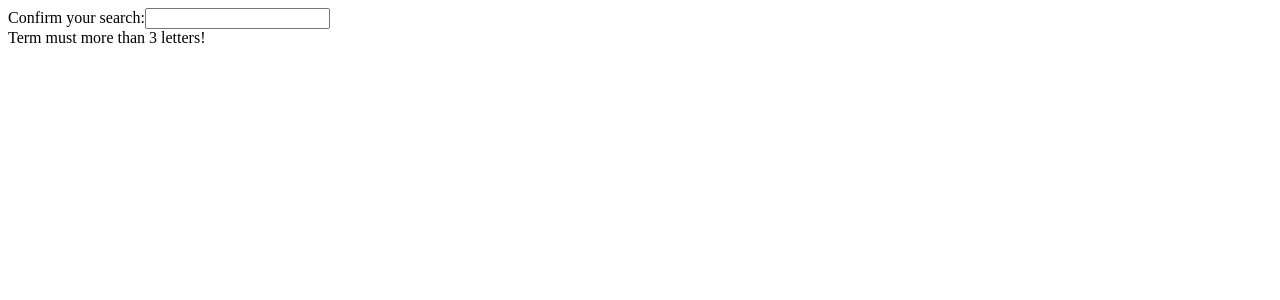
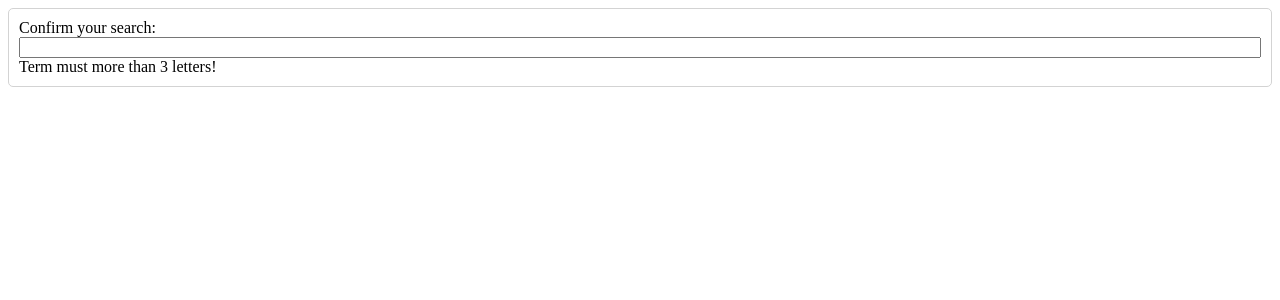
Before and after one commit to zdTang/stephen_react_Mike_learn, a React (Create React App) app in the folder learn_jsx/: page / in a window 1280 px wide. Shown: the top 300 px of the page. Built offline with nearby package versions, Linux system fonts and the light colour scheme.

Commit message:
c5-81 A Touch of Styling

```diff
--- /dev/null
+++ b/learn_jsx/src/CSS/SearchBar.css
@@ -0,0 +1,10 @@
+.search-bar{
+    border:1px solid lightgray;
+    border-radius: 5px;
+    padding:10px;
+}
+
+.search-bar form{
+    display: flex;
+    flex-direction: column;
+}
--- a/learn_jsx/src/api.js
+++ b/learn_jsx/src/api.js
@@ -1,12 +1,13 @@
 import axios from 'axios';
 
-const searchImages = async ()=>{const response=await axios.get('https://api.unsplash.com/search/photos',
+const searchImages = async (term)=>
     {
-        headers:{Authorization:'Client-ID 19I2fHRRBKZmDnZNN4Uee-lPSaYEPakmTxhWWJv7b20'},
-        params:{
-            query:'cars'
-    }
-});
+        console.log(term);
+        const response=await axios.get('https://api.unsplash.com/search/photos',
+        {
+            headers:{Authorization:'Client-ID 19I2fHRRBKZmDnZNN4Uee-lPSaYEPakmTxhWWJv7b20'},
+            params:{query:term }
+        });
     console.log(response);
     return response;
 }
--- a/learn_jsx/src/components/SearchBar.js
+++ b/learn_jsx/src/components/SearchBar.js
@@ -1,4 +1,5 @@
 import { useState } from "react";
+import "../CSS/SearchBar.css"
 const Searchbar = ({onSubmit}) => {
     const [term,setTerm]=useState('');
 
@@ -12,7 +13,7 @@ const Searchbar = ({onSubmit}) => {
         setTerm(event.target.value);
     };
     return (
-    <div>
+    <div className="search-bar">
         <form onSubmit={handleFormSubmit}>
         <label>Confirm your search:</label>
         <input value={term} onChange={handleChange}/>
```
